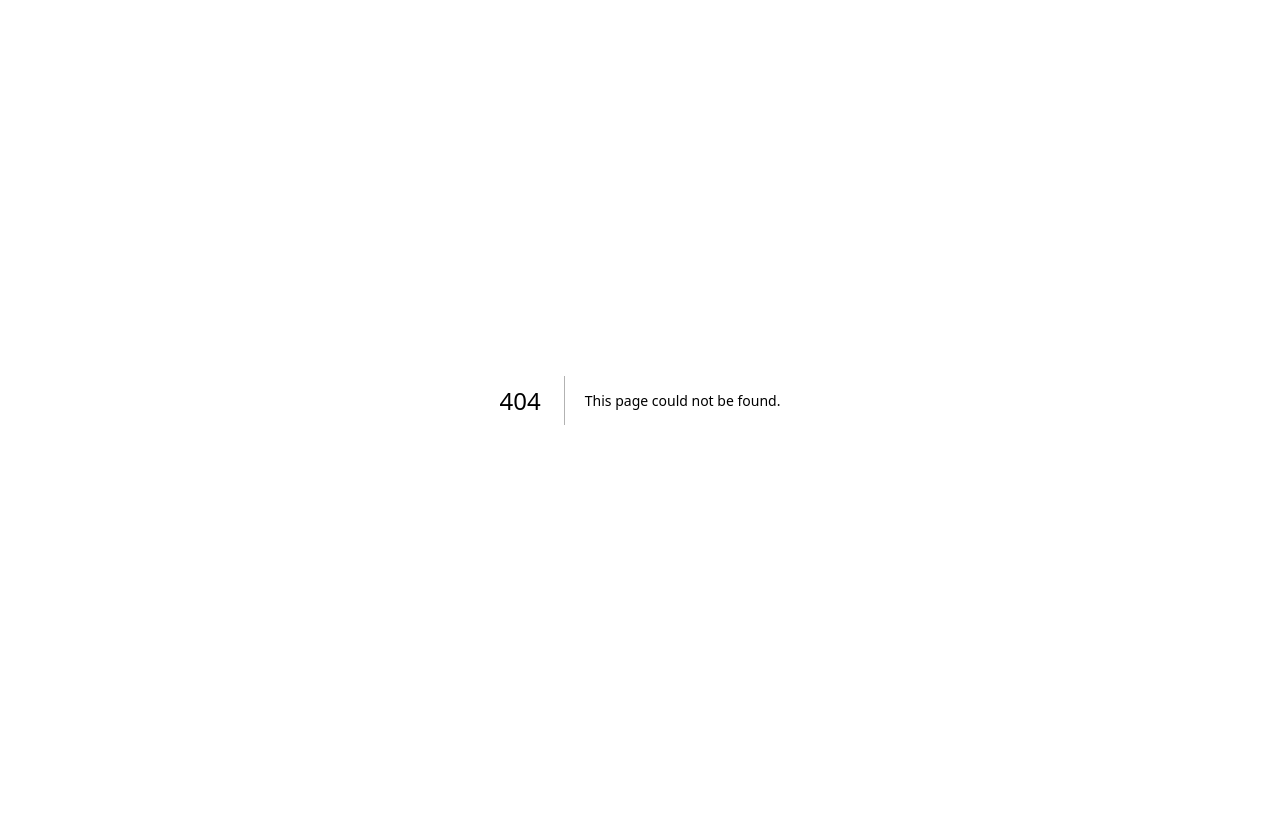
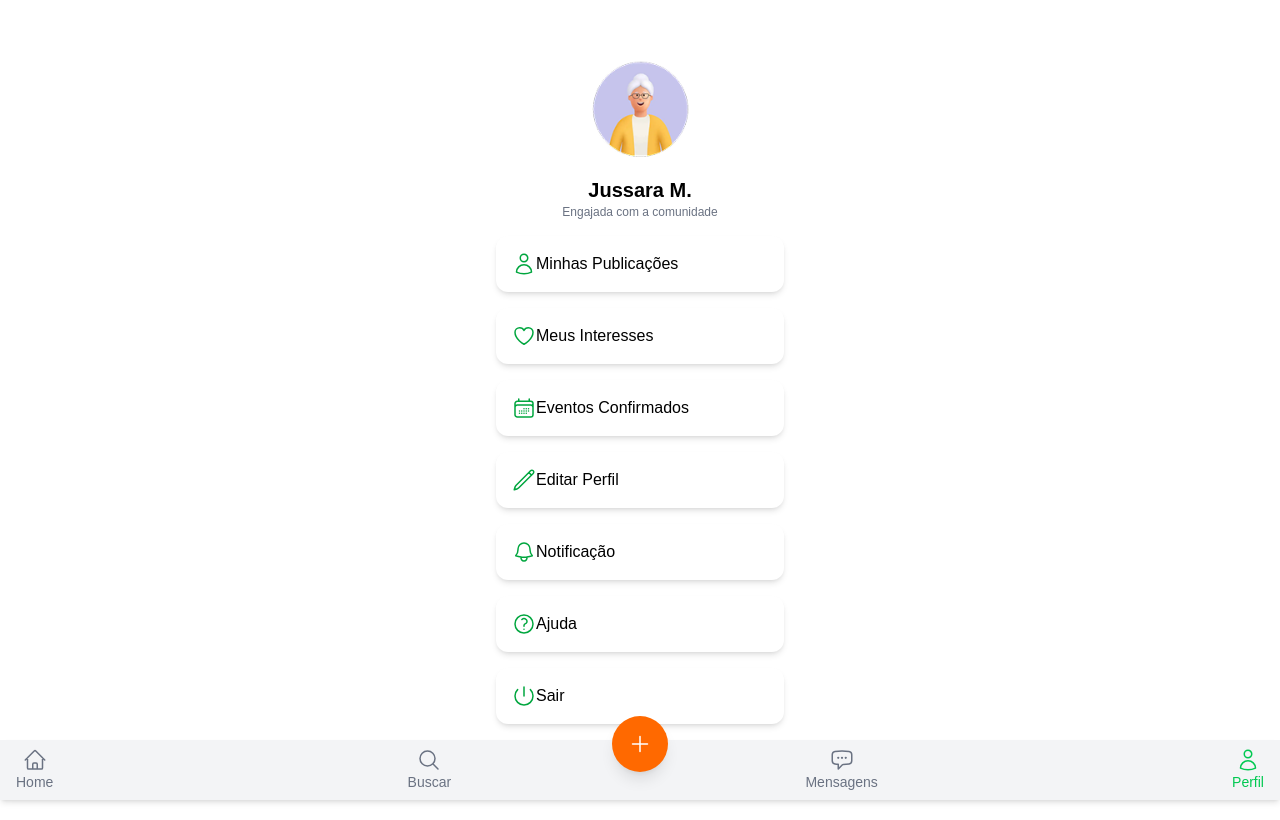
Before and after one commit to ThallesLorrhan/App-Marica, a Next.js app: page /perfil in a window 1280 px wide. Before the commit this address had no page. Built offline with nearby package versions, Linux system fonts and the light colour scheme.

Commit message:
add perfil

```diff
--- /dev/null
+++ b/src/app/perfil/page.js
@@ -0,0 +1,58 @@
+"use client";
+import Image from "next/image";
+import {
+  UserIcon,
+  HeartIcon,
+  CalendarDaysIcon,
+  PencilIcon,
+  BellIcon,
+  QuestionMarkCircleIcon,
+  PowerIcon,
+} from "@heroicons/react/24/outline";
+
+import BottomNav from "@/components/BottomNav";
+
+export default function Perfil() {
+  const menuItems = [
+    { label: "Minhas Publicações", icon: <UserIcon className="h-6 w-6 text-green-600" /> },
+    { label: "Meus Interesses", icon: <HeartIcon className="h-6 w-6 text-green-600" /> },
+    { label: "Eventos Confirmados", icon: <CalendarDaysIcon className="h-6 w-6 text-green-600" /> },
+    { label: "Editar Perfil", icon: <PencilIcon className="h-6 w-6 text-green-600" /> },
+    { label: "Notificação", icon: <BellIcon className="h-6 w-6 text-green-600" /> },
+    { label: "Ajuda", icon: <QuestionMarkCircleIcon className="h-6 w-6 text-green-600" /> },
+    { label: "Sair", icon: <PowerIcon className="h-6 w-6 text-green-600" /> },
+  ];
+
+  return (
+    <div className="min-h-screen pb-20 bg-white flex flex-col items-center">
+      {/* Cabeçalho com avatar */}
+      <div className="flex flex-col items-center mt-10 ">
+        <Image
+          src="/jussara.png" // Coloque sua imagem em public/avatar.png
+          alt="Foto do usuário"
+          width={100}
+          height={100}
+          className="rounded-full mt-5 object-cover"
+        />
+        <h2 className="text-xl font-bold mt-4 text-black">Jussara M.</h2>
+        <p className="text-gray-500 text-xs">Engajada com a comunidade</p>
+      </div>
+
+      {/* Lista de opções */}
+      <div className=" flex text-aling items-center justify-between w-80 p-4 rounded-xl flex-col gap-4">
+        {menuItems.map((item, idx) => (
+          <button
+            key={idx}
+            className="w-full text-green-500 flex items-center   bg-white rounded-xl shadow-md p-4 hover:bg-gray-100 transition"
+          >
+            {item.icon}
+            <span className="text-black">{item.label}</span>
+          </button>
+        ))}
+      </div>
+
+      {/* Barra de navegação */}
+      <BottomNav />
+    </div>
+  );
+}
--- a/src/components/BottomNav.js
+++ b/src/components/BottomNav.js
@@ -1,6 +1,8 @@
 "use client";
 
-import { useState } from "react";
+import { useState, useEffect } from "react";
+import Link from "next/link";
+import { usePathname } from "next/navigation";
 import {
   HomeIcon,
   MagnifyingGlassIcon,
@@ -10,36 +12,47 @@ import {
 } from "@heroicons/react/24/outline";
 
 export default function BottomNav() {
+  const pathname = usePathname(); // pega a rota atual
   const [active, setActive] = useState("home");
 
   const navItems = [
-    { name: "home", icon: <HomeIcon className="h-6 w-6" /> },
-    { name: "buscar", icon: <MagnifyingGlassIcon className="h-6 w-6" /> },
-    { name: "mensagens", icon: <ChatBubbleLeftEllipsisIcon className="h-6 w-6" /> },
-    { name: "perfil", icon: <UserIcon className="h-6 w-6" /> },
+    { name: "home", icon: <HomeIcon className="h-6 w-6" />, href: "/" },
+    { name: "buscar", icon: <MagnifyingGlassIcon className="h-6 w-6" />, href: "/buscar" },
+    { name: "mensagens", icon: <ChatBubbleLeftEllipsisIcon className="h-6 w-6" />, href: "/mensagens" },
+    { name: "perfil", icon: <UserIcon className="h-6 w-6" />, href: "/perfil" },
   ];
 
+  // Atualiza o item ativo automaticamente ao carregar a página
+  useEffect(() => {
+    const current = navItems.find((item) => item.href === pathname);
+    if (current) setActive(current.name);
+  }, [pathname]);
+
   return (
+    <div className="max-h-full flex flex-col">
+      {/* Navbar fixa */}
       <div className="fixed bottom-0 left-0 right-0 bg-gray-100 shadow-md flex justify-between items-center px-4 py-2">
         {navItems.map((item) => (
-        <button
+          <Link
             key={item.name}
-        onClick={() => setActive(item.name)}
+            href={item.href}
             className={`flex flex-col items-center text-sm ${
               active === item.name ? "text-green-500" : "text-gray-500"
             }`}
+            onClick={() => setActive(item.name)}
           >
             {item.icon}
             {item.name.charAt(0).toUpperCase() + item.name.slice(1)}
-        </button>
+          </Link>
         ))}
 
-    {/* Botão central de adição */}
+        {/* Botão central flutuante */}
         <div className="absolute left-1/2 transform -translate-x-1/2 -top-6">
           <button className="bg-orange-500 p-4 rounded-full shadow-lg text-white">
             <PlusIcon className="h-6 w-6" />
           </button>
         </div>
       </div>
+    </div>
   );
 }
--- a/src/components/CardFeed.js
+++ b/src/components/CardFeed.js
@@ -87,6 +87,7 @@ export default function CardFeed({ items }) {
             <Image src="/servicos.png" alt="Icon" width={30} height={30} />
           </div>
         </div>
+
     </div>
   );
 }
```
Also changed, not shown: public/Jussara.png (added). Lines whose indentation alone changed are shown as unchanged.
